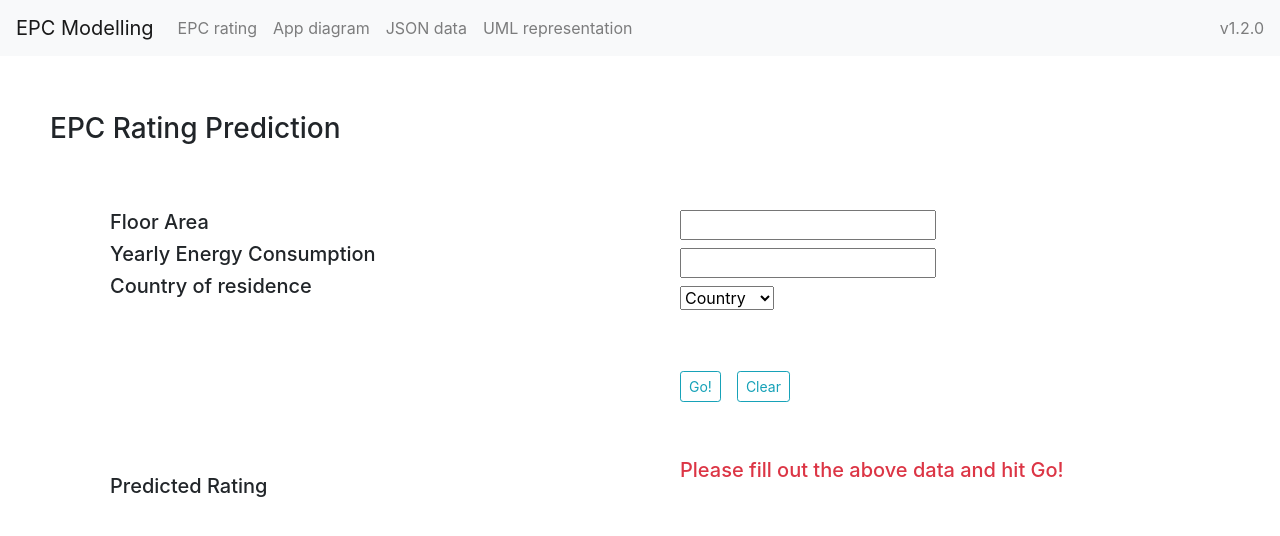
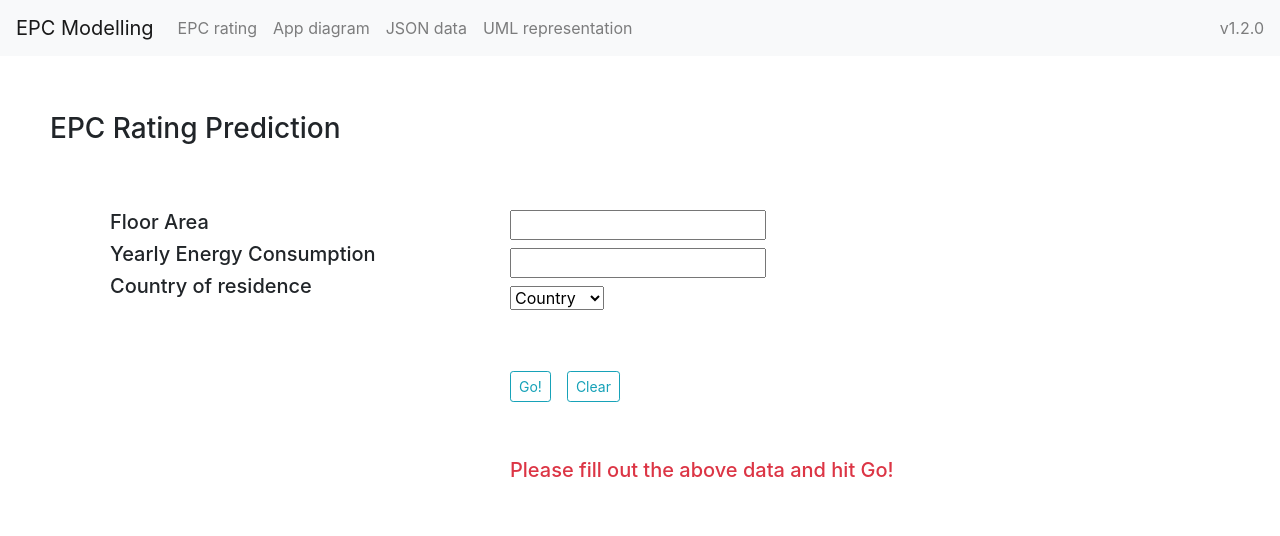
Before and after one commit to angelapopa/thesis_practical_part-ui, a React (Create React App) app: page /epcrating in a window 1280 px wide. Shown: the top 536 px of the page. Built offline with nearby package versions, Linux system fonts and the light colour scheme.

Commit message:
adding table with similar dwellings (dummy data)

```diff
--- a/package.json
+++ b/package.json
@@ -3,6 +3,7 @@
   "version": "0.1.0",
   "private": true,
   "dependencies": {
+    "@material-ui/core": "^4.11.0",
     "@popperjs/core": "^2.1.1",
     "@testing-library/jest-dom": "^4.2.4",
     "@testing-library/react": "^9.5.0",
--- /dev/null
+++ b/src/components/denseTable.jsx
@@ -0,0 +1,67 @@
+import React, { Component } from "react";
+import { makeStyles } from "@material-ui/core/styles";
+import Table from "@material-ui/core/Table";
+import TableBody from "@material-ui/core/TableBody";
+import TableCell from "@material-ui/core/TableCell";
+import TableContainer from "@material-ui/core/TableContainer";
+import TableHead from "@material-ui/core/TableHead";
+import TableRow from "@material-ui/core/TableRow";
+import Paper from "@material-ui/core/Paper";
+
+//https://material-ui.com/components/tables/
+
+const useStyles = makeStyles({
+  table: {
+    minWidth: 650,
+  },
+});
+
+function createData(nr, floor_area, energy_consumption, rating) {
+  return { nr, floor_area, energy_consumption, rating };
+}
+
+const rows = [
+  createData("1", 159, 609, "C"),
+  createData("2", 237, 900, "D"),
+  createData("3", 262, 160, "G"),
+];
+
+export default function DenseTable() {
+  const classes = useStyles();
+
+  return (
+    <React.Fragment>
+      <TableContainer component={Paper}>
+        <Table
+          className={classes.table}
+          size="small"
+          aria-label="a dense table">
+          <TableHead>
+            <TableRow>
+              <TableCell>Nr.</TableCell>
+              <TableCell align="right">Floor&nbsp;Area</TableCell>
+              <TableCell align="right">
+                Yearly Energy&nbsp;Consumption
+              </TableCell>
+              <TableCell align="right">Rating</TableCell>
+            </TableRow>
+          </TableHead>
+          <TableBody>
+            {rows.map((row) => (
+              <TableRow key={row.name}>
+                <TableCell component="th" scope="row">
+                  {row.nr}
+                </TableCell>
+                <TableCell align="right">{row.floor_area}</TableCell>
+                <TableCell align="right">{row.energy_consumption}</TableCell>
+                <TableCell align="right">{row.rating}</TableCell>
+              </TableRow>
+            ))}
+          </TableBody>
+        </Table>
+      </TableContainer>
+    </React.Fragment>
+  );
+}
+
+//export default DenseTable;
--- a/src/components/epcrating.jsx
+++ b/src/components/epcrating.jsx
@@ -1,5 +1,6 @@
 import React, { Component } from "react";
 import EstimatedRating from "./estimatedRating";
+import DenseTable from "./denseTable";
 
 var images = require.context("../resources/epc-frequency", true);
 
@@ -66,16 +67,36 @@ class EPCRating extends Component {
 
           <div className="container">
             <div className="row">
-              <div className="col-md" style={{ marginBottom: 100 }}>
+              <div
+                className="col-md"
+                style={{
+                  marginBottom: 100,
+                  maxWidth: "400px",
+                  tableLayout: "fixed",
+                }}>
                 <h5>Floor Area</h5>
                 <h5>Yearly Energy Consumption</h5>
                 <h5>Country of residence</h5>
                 <h1>&nbsp;</h1>
                 <h1>&nbsp;</h1>
                 <h1>&nbsp;</h1>
-                <h5>Predicted Rating</h5>
+
+                {this.state.goClicked === 1 && (
+                  <div>
+                    <h5>Predicted Rating</h5>
+                    <h1>&nbsp;</h1>
+                    <h5>Similar Dwellings (dummy data)</h5>
+                    <h1>&nbsp;</h1>
+                  </div>
+                )}
               </div>
-              <div className="col-md">
+              <div
+                className="col-md"
+                style={{
+                  marginBottom: 100,
+                  minWidth: "700px",
+                  tableLayout: "fixed",
+                }}>
                 <div>
                   <input
                     className="mb-2"
@@ -150,6 +171,10 @@ class EPCRating extends Component {
                         />
                       </h2>
                     </div>
+                    <h1>&nbsp;</h1>
+                    <div>
+                      <DenseTable />
+                    </div>
                   </div>
                 )}
               </div>
```
Also changed, not shown: 1 other file (tests, documents, lock files or other folders).
